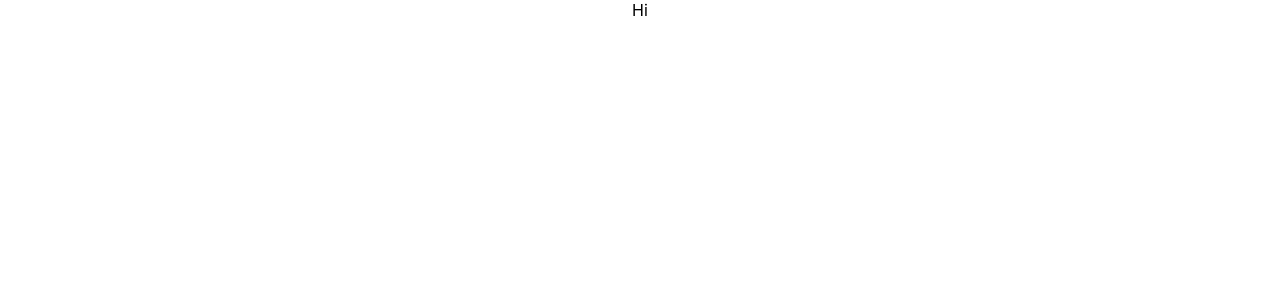
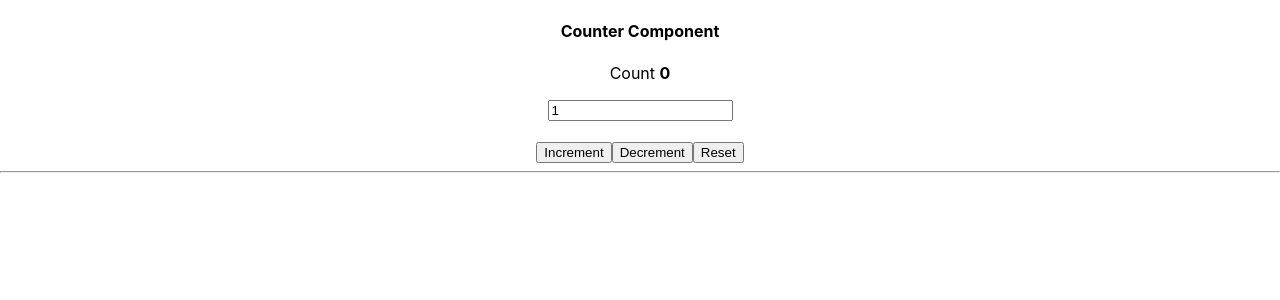
Before and after one commit to AmanKamani/react-topics, a React (Create React App) app: page / in a window 1280 px wide. Shown: the top 300 px of the page. Built offline with nearby package versions, Linux system fonts and the light colour scheme.

Commit message:
ReactRedux with ReduxJsToolKit:
- Created a counter component.
- Added a counterSlice & defines the actions inside it.
- Created a store with configureStore and added counterReducer inside it.

- Updated README.

```diff
--- a/package.json
+++ b/package.json
@@ -3,6 +3,7 @@
   "version": "0.1.0",
   "private": true,
   "dependencies": {
+    "@reduxjs/toolkit": "^1.8.1",
     "@testing-library/jest-dom": "^5.16.4",
     "@testing-library/react": "^13.1.1",
     "@testing-library/user-event": "^13.5.0",
@@ -10,8 +11,10 @@
     "@types/node": "^16.11.27",
     "@types/react": "^18.0.5",
     "@types/react-dom": "^18.0.1",
+    "axios": "^0.27.2",
     "react": "^18.0.0",
     "react-dom": "^18.0.0",
+    "react-redux": "^8.0.1",
     "react-scripts": "5.0.1",
     "typescript": "^4.6.3",
     "web-vitals": "^2.1.4"
--- a/src/App.tsx
+++ b/src/App.tsx
@@ -1,11 +1,18 @@
 import React from 'react';
 import logo from './logo.svg';
 import './App.css';
+import { Provider } from 'react-redux';
+import store from './redux/store';
+import CounterComponent from './components/CounterComponent';
 
 function App() {
   return (
     <div className="App">
-      Hi
+      <Provider store={store}>
+        <CounterComponent />
+        <hr />
+
+      </Provider>
     </div>
   );
 }
--- /dev/null
+++ b/src/components/CounterComponent.tsx
@@ -0,0 +1,25 @@
+import React from 'react'
+import { useDispatch, useSelector } from 'react-redux'
+import { changeInterval, decrementCount, incrementCount, reset } from '../redux/counter/counterSlice';
+import { AppState } from '../redux/store';
+
+function CounterComponent() {
+
+    const { count, interval } = useSelector((state: AppState) => state.counter);
+    const dispatch = useDispatch();
+
+    return (<>
+        <h4>Counter Component</h4>
+        <p>Count <b>{count}</b></p>
+        <input
+            type="number"
+            min={1}
+            value={interval}
+            onChange={e => dispatch(changeInterval(+e.target.value))}/> <br /><br />
+        <button onClick={() => dispatch(incrementCount())}>Increment</button>
+        <button onClick={() => dispatch(decrementCount())}>Decrement</button>
+        <button onClick={() => dispatch(reset())}>Reset</button>
+    </>)
+}
+
+export default CounterComponent
--- /dev/null
+++ b/src/redux/counter/counterSlice.ts
@@ -0,0 +1,34 @@
+import { createSlice, PayloadAction } from "@reduxjs/toolkit";
+
+export interface CounterState{
+    count: number;
+    interval: number;
+}
+
+const initialState: CounterState = {
+    count: 0,
+    interval: 1
+};
+
+const counterSlice = createSlice({
+    name: "counter",
+    initialState: initialState,
+    reducers: {
+        incrementCount(state: CounterState, action: PayloadAction<void>){
+            state.count += state.interval;
+        },
+        decrementCount(state: CounterState, action: PayloadAction<void>){
+            state.count -= state.interval;
+        },
+        reset(state, action: PayloadAction<void>){
+            state.count = initialState.count;
+            state.interval = initialState.interval;
+        },
+        changeInterval(state: CounterState, action: PayloadAction<number>){
+            state.interval = action.payload;
+        }
+    }
+});
+
+export const { incrementCount, decrementCount, reset, changeInterval } = counterSlice.actions;
+export default counterSlice.reducer;
--- /dev/null
+++ b/src/redux/store.ts
@@ -0,0 +1,13 @@
+import { configureStore } from "@reduxjs/toolkit";
+import counterReducer, { incrementCount } from "./counter/counterSlice";
+
+const store = configureStore({
+    reducer: {
+        counter: counterReducer
+    }
+});
+
+export type AppState = ReturnType<typeof store.getState>
+export type dispatch = typeof store.dispatch
+
+export default store;
```
Also changed, not shown: 2 other files (tests, documents, lock files or other folders).
